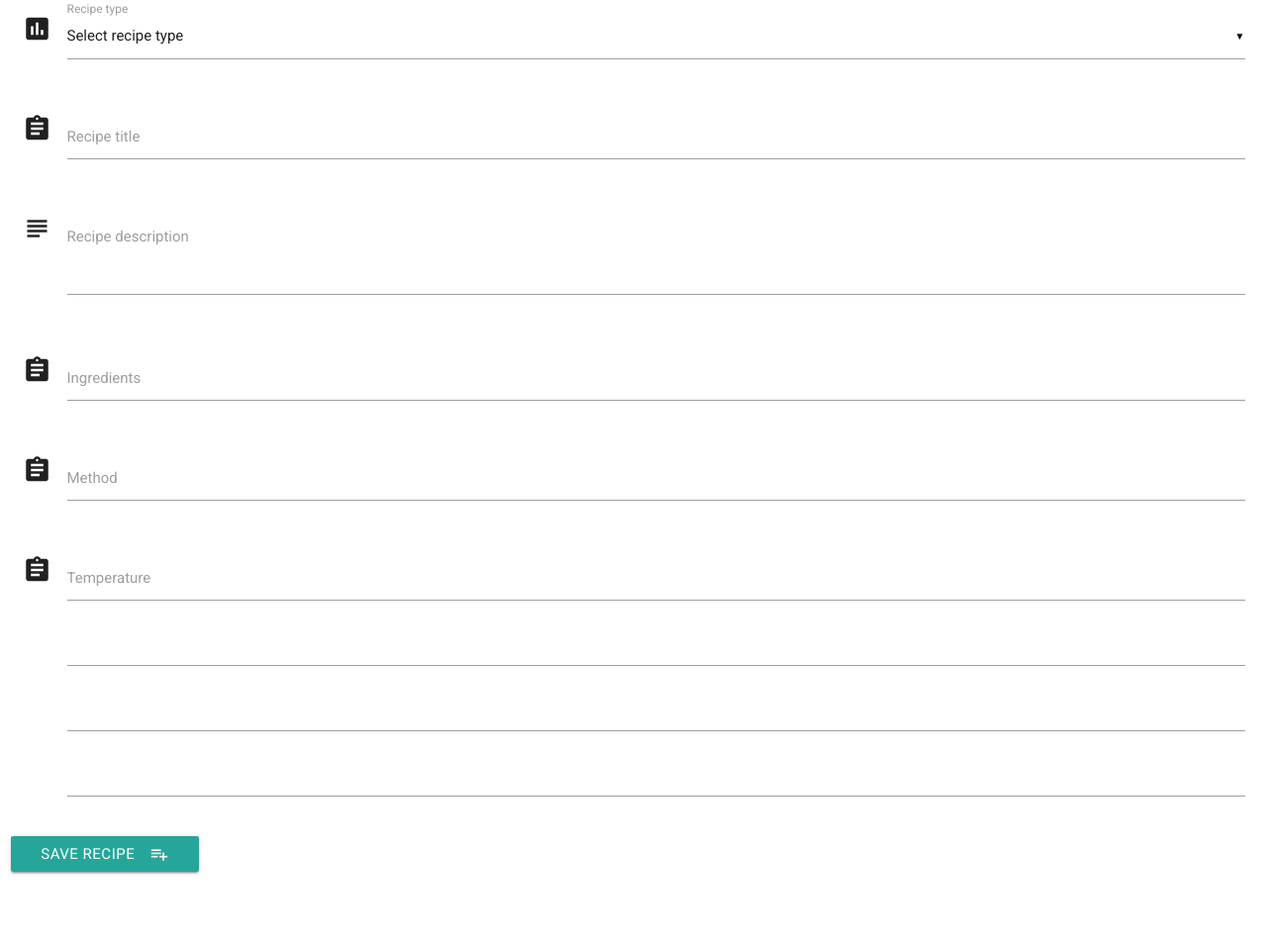
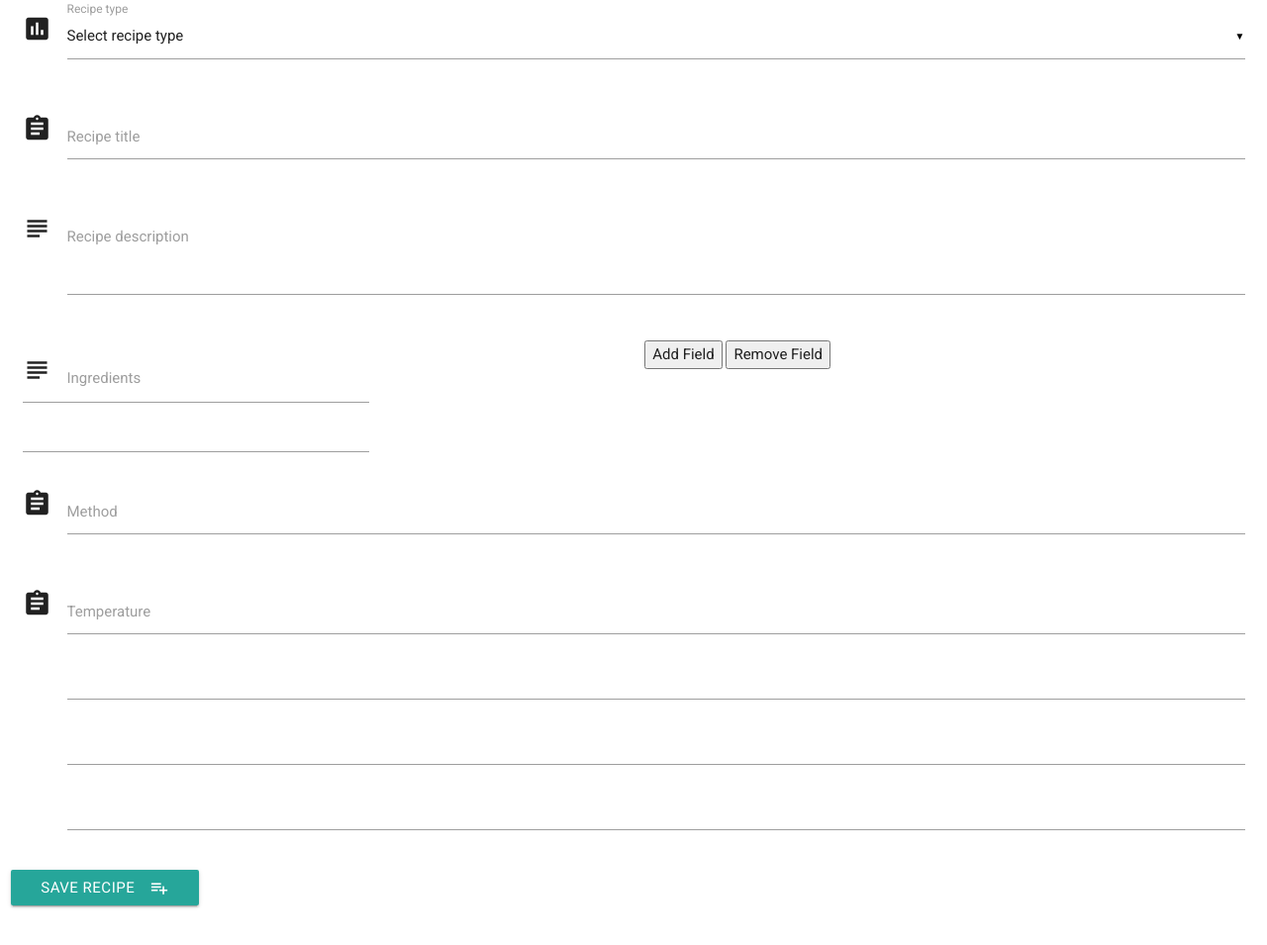
Before and after one commit to kevald1963/milestone-3-recipe-application, a Flask app: page /add_recipe in a window 1280 px wide. Shown: the part 320-1275 px from the top of the page at 99% size. Before the commit the page ends 1204 px from the top, so only its background shows below. Run offline with Flask 2, Linux system fonts and the light colour scheme; data that the repository does not hold is empty; some libraries are stand-ins or nearby versions.

Commit message:
Got multiple field creation and deletion functionality working for Ingredients input in add_recipe template.

```diff
--- a/static/css/style.css
+++ b/static/css/style.css
@@ -1,4 +1,14 @@
 @import url('https://fonts.googleapis.com/css?family=Roboto:100,200,300,400,500,600,700');
+
+
+.input_fields_wrap{
+max-width: 350px;
+}
+
+.input_fields_wrap input[type=text]{
+ width:100%;
+ margin:2px 0;
+}
 
 /*
 body {
--- a/templates/add_recipe.html
+++ b/templates/add_recipe.html
@@ -4,6 +4,7 @@
 <h4>Add a recipe</h4>
 <div class="row">
     <form action="{{ url_for('insert_recipe') }}" method="POST" class="col s12">
+
         <!-- RECIPE TYPE -->
         <div class="row">
             <div class="input-field col s12">
@@ -32,29 +33,47 @@
             <div class="input-field col s12">
                 <i class="material-icons prefix">subject</i>
                 <textarea id="recipe_description" name="recipe_description" class="materialize-textarea"></textarea>
-                <label for="icon_telephone">Recipe description</label>
+                <label for="icon_prefix">Recipe description</label>
             </div>
         </div>
 
+<!-- START HERE! Input sort of works. Can add and remove fields. Needs formatting properly. -->
         <!-- INGREDIENTS -->
         <div class="row">
-            <div class="input-field col s12">
+            <div class="input-field col s6">
+                <i class="material-icons prefix">subject</i>
+                <div class="input_fields_wrap">
+                    <input type="text" name="answer[]" class="field-long"/>
+                    <input type="text" name="answer[]" class="field-long" />
+                </div>
+                <label for="icon_telephone">Ingredients</label>
+            </div>
+            <div class="col s6">
+                <button type="button" class="add_field_button">Add Field</button>
+                <button type="button" class="remove_field_button">Remove Field</button>
+            </div>
+        </div>
+
+<!--
+        <div class="row">
+            <div class="input-field col s6">
                 <i class="material-icons prefix">assignment</i>
                 <input id="ingredients" name="ingredients" type="text" class="validate">
-                <label for="icon_prefix">Ingredients</label>
+                <label for="icon_telephone">Ingredients</label>
             </div>
         </div>
+-->
 
         <!-- METHOD -->
         <div class="row">
             <div class="input-field col s12">
                 <i class="material-icons prefix">assignment</i>
                 <input id="method" name="method" type="text" class="validate">
-                <label for="icon_prefix">Method</label>
+                <label for="icon_telephone">Method</label>
             </div>
         </div>
 
-        <!-- Temperature -->
+        <!-- TEMPERATURE -->
         <div class="row">
             <div class="input-field col s12">
                 <i class="material-icons prefix">assignment</i>
@@ -62,7 +81,7 @@
                 <input id="celsius-fan" name="celsius-fan" type="text" class="validate">
                 <input id="fahrenheit" name="fahrenheit" type="text" class="validate">
                 <input id="gas-mark" name="gas-mark" type="text" class="validate">
-                <label for="icon_prefix">Temperature</label>
+                <label for="icon_telephone">Temperature</label>
             </div>
         </div>
 
--- a/templates/base.html
+++ b/templates/base.html
@@ -44,7 +44,7 @@
     </main>
 
 
-    <script src="https://cdnjs.cloudflare.com/ajax/libs/jquery/3.2.1/jquery.min.js"></script>
+    <script src="https://cdnjs.cloudflare.com/ajax/libs/jquery/3.3.1/jquery.min.js"></script>
     <script src="https://cdnjs.cloudflare.com/ajax/libs/materialize/0.100.2/js/materialize.min.js"></script>
 
     <script>
@@ -55,6 +55,31 @@
         });
     </script>
 
+    <script>
+        $(document).ready(function() {
+            var max_fields      = 10;
+            var wrapper         = $(".input_fields_wrap");
+            var add_button      = $(".add_field_button");
+            var remove_button   = $(".remove_field_button");
+
+            $(add_button).click(function(e) {
+                e.preventDefault();
+                var total_fields = wrapper[0].childNodes.length;
+                if(total_fields < max_fields) {
+                    $(wrapper).append('<input type="text" name="answer[]" class="field-long"/>');
+                }
+            });
+
+            $(remove_button).click(function(e) {
+                e.preventDefault();
+                var total_fields = wrapper[0].childNodes.length;
+                if(total_fields>1) {
+                    wrapper[0].childNodes[total_fields-1].remove();
+                }
+            });
+        });
+    </script>
+
 </body>
 
 </html>
```
Also changed, not shown: package-lock.json (added), requirements.txt (line endings or trailing spaces).
